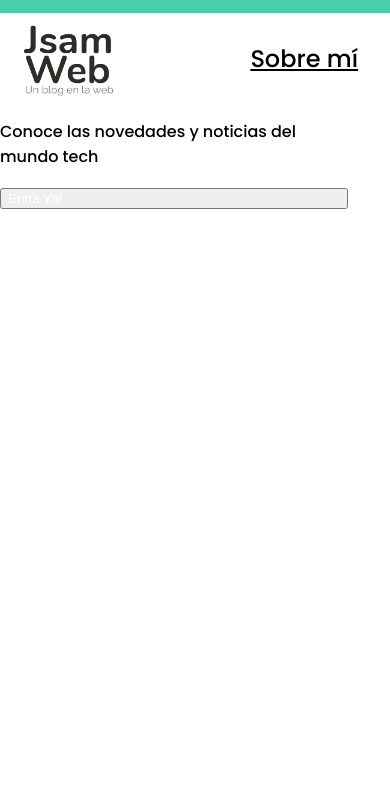
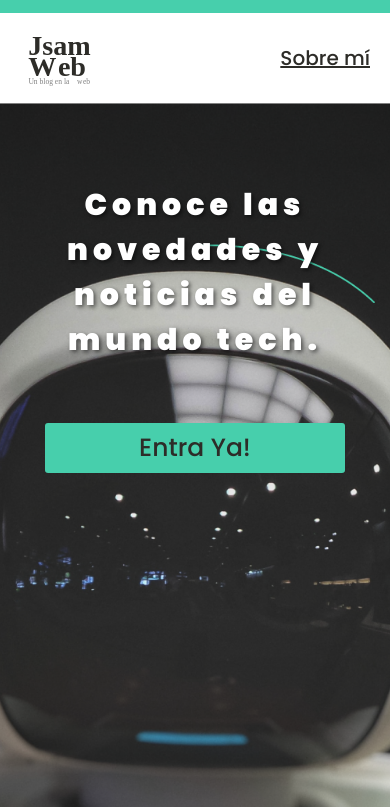
Before and after one commit to jsamweb/blog-tecno, a plain HTML site: page index.html in a window 390 px wide. Shown: the part 37-844 px from the top of the page. Drawn offline with Linux system fonts and the light colour scheme; a web font is replaced by a local one.

Commit message:
pagina main casi lista y con dise;o responsive

```diff
--- a/index.html
+++ b/index.html
@@ -6,6 +6,7 @@
     <meta name="viewport" content="width=device-width, initial-scale=1.0">
     <title>Inicio</title>
     <link rel="stylesheet" href="styles/styles.css">
+    <link rel="stylesheet" media="(min-width: 550px)" href="styles/desk.css" />
     <link rel="stylesheet" href="styles/font/flaticon.css">
     <link rel="preconnect" href="https://fonts.gstatic.com">
 <link href="https://fonts.googleapis.com/css2?family=Poppins:wght@300;500;900&display=swap" rel="stylesheet">
@@ -23,7 +24,7 @@
         </section>
         <nav>
             <section class="header-logo">
-                <a href="#"><img src="assets/img/Logo-blog.png" alt="Logo"></a>
+                <a href="#"><img src="assets/img/logo-blog.svg" alt="Logo"></a>
             </section>
             <section class="header-button">
                 <a href="profile.html">Sobre mí</a>
@@ -31,10 +32,10 @@
         </nav>
     </header>
     <main class="home-main">
-        <section >
-            <p class="home-main-title">Conoce las novedades y noticias del mundo tech</p>
+        <section>
+            <p class="home-main-title">Conoce las novedades y noticias del mundo tech.</p>
             <button class="home-main-button">
-                <a href="blogs.html">Entra Ya!</a>
+                <a class="home-main-button__a"  href="blogs.html">Entra Ya!</a>
             </button>
         </section>
     </main>
--- /dev/null
+++ b/styles/desk.css
@@ -0,0 +1,10 @@
+
+.home-main-title{
+    font-size: 4.5rem;
+    font-weight: 800;
+    letter-spacing: 0.5rem;
+    color:white;
+    text-shadow:2px 2px 4px rgba(0,0,0,0.56);;
+    text-align: center;
+
+}
--- a/styles/font/flaticon.css
+++ b/styles/font/flaticon.css
@@ -23,6 +23,7 @@
   font-style: normal;
   font-weight: normal;
   font-variant: normal;
+  font-size: 1.7rem;
   line-height: 1;
   text-decoration: inherit;
   text-rendering: optimizeLegibility;
--- a/styles/styles.css
+++ b/styles/styles.css
@@ -1,7 +1,8 @@
 :root {
-    --basic-black: #000;
+    --text-gray:#2d2c28;
     --header-color: #47cfac;
     font-family: 'Poppins', sans-serif;
+    font-size: 62.5%;
   }
 body{
     margin: 0;
@@ -30,16 +31,20 @@ header{
     background-color: var(--header-color) ;
     display: flex;
     justify-content: flex-end;
+
+
+}
+.header-social__icons {
+    margin-right: 2rem;
 }
 .header-social__icons, a{
     width: 300px;
     height: auto;
     display: flex;
-    justify-content: flex-end;
     align-items: center;
-    justify-content: space-between;
-    margin-right: 2rem;
+    justify-content:flex-end;
     color: white;
+
 }
 nav{
     display: grid;
@@ -60,42 +65,60 @@ nav .header-logo img{
 
 }
 nav .header-button{
-    width: 100%;
     display: flex;
-    align-items: center;
     justify-content: flex-end;
-    font-size:1.5rem;
-    color: black;
-    margin-right: 2rem;
 
 }
-
 nav .header-button a{
     width: fit-content;
     display: flex;
     align-items: center;
-    justify-content: flex-end;
-    font-size:1.5rem;
-    color: black;
-    margin-right: 2rem;
+    font-size:2rem;
+    color: var(--text-gray);
     text-decoration: underline;
     font-weight: 500;
+    margin-right: 2rem;
 
 }
-.main{
-display: grid;
-grid-template-rows: 1fr 1fr;
-}
-.main-img{
-    width: 100%;
-    height: 100vh;
-    background-image: url(assets/img/Cover.png);
+/* MAIN */
+
+.home-main{
+    display: grid;
+    grid-template-columns: 1fr 4fr 1fr;
+    height: 100%;
+    background-image: url('../assets/img/Cover.png');
+    background-position: center;
     background-repeat: no-repeat;
-    background-position: center;
     background-size: cover;
 }
-/* MAIN */
-.home-main{
+.home-main section{
     display: grid;
-    grid-template-columns: 1fr 4fr 1fr ;
+    grid-column: 2;
+    justify-items: center;
+    height: 350px;
+    margin-top: 5rem;
 }
+.home-main-title{
+    font-size: 3rem;
+    font-weight: 800;
+    letter-spacing: 0.5rem;
+    color:white;
+    text-shadow:2px 2px 4px rgba(0,0,0,0.56);;
+    text-align: center;
+
+}
+section .home-main-button{
+    background-color: var(--header-color);
+    font-family: 'poppins', 'sans-serif' ;
+    width: 300px;
+    height: 50px;
+    display: flex;
+    align-items: center;
+    border: none;
+    border-radius: 0.3rem;
+}
+.home-main-button__a {
+    font-size: 2.5rem;
+    color: var(--text-gray);
+    justify-content: center;
+}
```
Also changed, not shown: blog.html (+6 -1 lines), blogs.html (+6 -1 lines), profile.html (+6 -1 lines), assets/img/Logo-blog.png (deleted), assets/img/logo-blog.svg (added).
